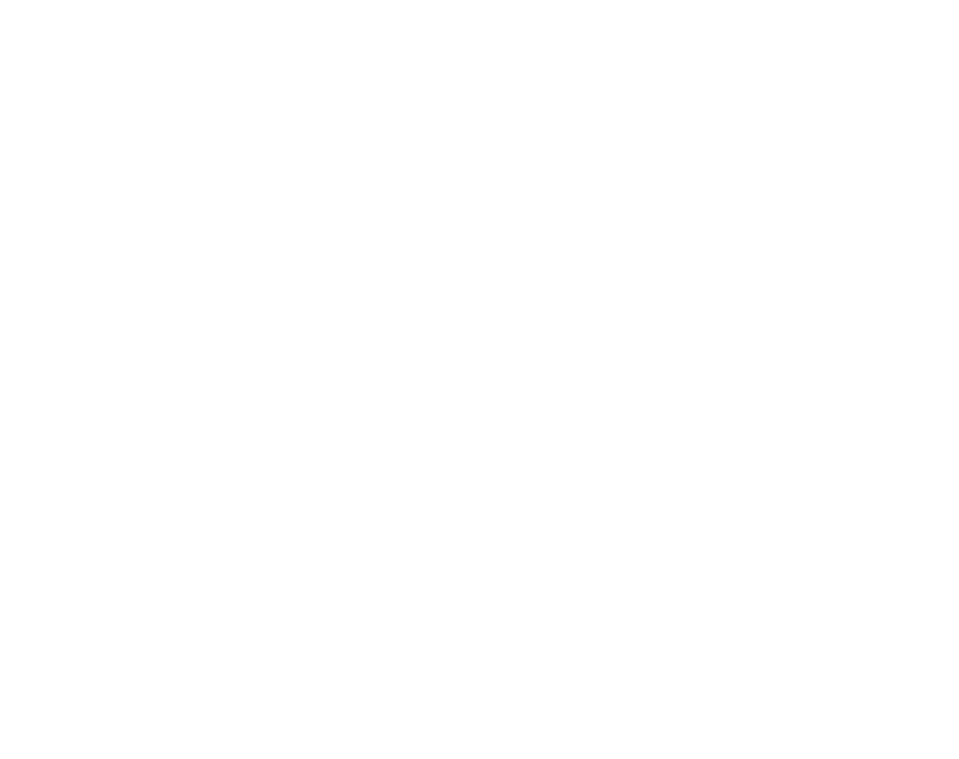
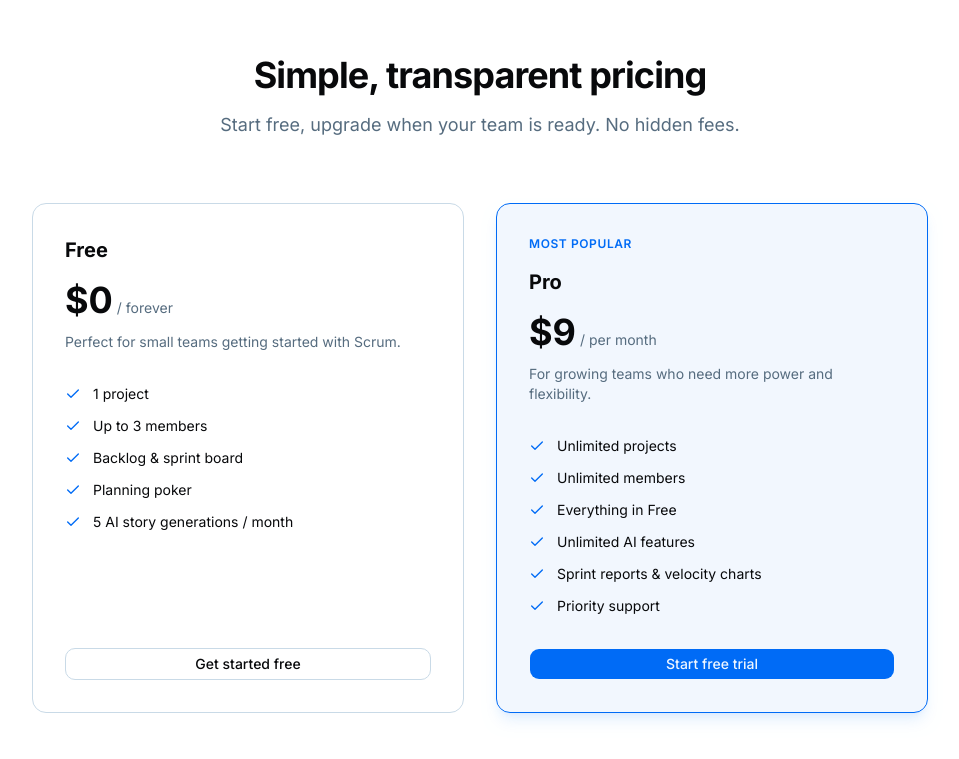
Before and after one commit to wiksmf/scrum-app, a Next.js app: page / in a window 1280 px wide. Shown: the part 1606-2365 px from the top of the page, without its empty margins (160-1119 px from the left). Before the commit the page ends 1565 px from the top, so only its background shows below. Built offline with nearby package versions, Linux system fonts and the light colour scheme.

Commit message:
feat: add pricing section with unit tests

```diff
--- a/app/page.tsx
+++ b/app/page.tsx
@@ -1,6 +1,7 @@
 import { Navbar } from '@/components/landing/navbar'
 import { Hero } from '@/components/landing/hero'
 import { Features } from '@/components/landing/features'
+import { Pricing } from '@/components/landing/pricing'
 
 export default function Home() {
   return (
@@ -9,6 +10,7 @@
       <main>
         <Hero />
         <Features />
+        <Pricing />
       </main>
     </>
   )
--- /dev/null
+++ b/components/landing/pricing.tsx
@@ -0,0 +1,59 @@
+import { Check } from 'lucide-react'
+import { Button } from '@/components/ui/button'
+import Link from 'next/link'
+import { plans } from '@/lib/data/pricing'
+
+export function Pricing() {
+  return (
+    <section id="pricing" className="py-24">
+      <div className="max-w-6xl mx-auto px-4 sm:px-6 lg:px-8">
+        <div className="text-center mb-16">
+          <h2 className="text-3xl sm:text-4xl font-bold tracking-tight text-foreground">Simple, transparent pricing</h2>
+          <p className="mt-4 text-lg text-muted-foreground max-w-2xl mx-auto">
+            Start free, upgrade when your team is ready. No hidden fees.
+          </p>
+        </div>
+
+        <div className="grid grid-cols-1 md:grid-cols-2 gap-8 max-w-4xl mx-auto">
+          {plans.map((plan) => (
+            <div
+              key={plan.name}
+              data-testid={`plan-${plan.name.toLowerCase()}`}
+              className={`rounded-xl p-8 border flex flex-col ${
+                plan.highlighted
+                  ? 'border-primary bg-primary/5 shadow-lg shadow-primary/10'
+                  : 'border-border bg-background'
+              }`}
+            >
+              {plan.highlighted && (
+                <div className="text-xs font-semibold text-primary uppercase tracking-wider mb-4">Most popular</div>
+              )}
+              <h3 className="text-xl font-bold text-foreground">{plan.name}</h3>
+              <div className="mt-4 flex items-baseline gap-1">
+                <span className="text-4xl font-bold text-foreground">{plan.price}</span>
+                <span className="text-muted-foreground text-sm">/ {plan.period}</span>
+              </div>
+              <p className="mt-3 text-sm text-muted-foreground">{plan.description}</p>
+
+              {/* Features list */}
+              <ul className="mt-8 space-y-3 flex-1">
+                {plan.features.map((feature) => (
+                  <li key={feature} className="flex items-center gap-3">
+                    <Check className="w-4 h-4 text-primary flex-shrink-0" />
+                    <span className="text-sm text-foreground">{feature}</span>
+                  </li>
+                ))}
+              </ul>
+
+              <div className="mt-8">
+                <Button className="w-full" variant={plan.highlighted ? 'default' : 'outline'}>
+                  <Link href={plan.href}>{plan.cta}</Link>
+                </Button>
+              </div>
+            </div>
+          ))}
+        </div>
+      </div>
+    </section>
+  )
+}
--- /dev/null
+++ b/lib/data/pricing.ts
@@ -0,0 +1,35 @@
+export const plans = [
+  {
+    name: 'Free',
+    price: '$0',
+    period: 'forever',
+    description: 'Perfect for small teams getting started with Scrum.',
+    highlighted: false,
+    features: [
+      '1 project',
+      'Up to 3 members',
+      'Backlog & sprint board',
+      'Planning poker',
+      '5 AI story generations / month',
+    ],
+    cta: 'Get started free',
+    href: '/signup',
+  },
+  {
+    name: 'Pro',
+    price: '$9',
+    period: 'per month',
+    description: 'For growing teams who need more power and flexibility.',
+    highlighted: true,
+    features: [
+      'Unlimited projects',
+      'Unlimited members',
+      'Everything in Free',
+      'Unlimited AI features',
+      'Sprint reports & velocity charts',
+      'Priority support',
+    ],
+    cta: 'Start free trial',
+    href: '/signup?plan=pro',
+  },
+]
```
Also changed, not shown: 1 other file (tests, documents, lock files or other folders).
